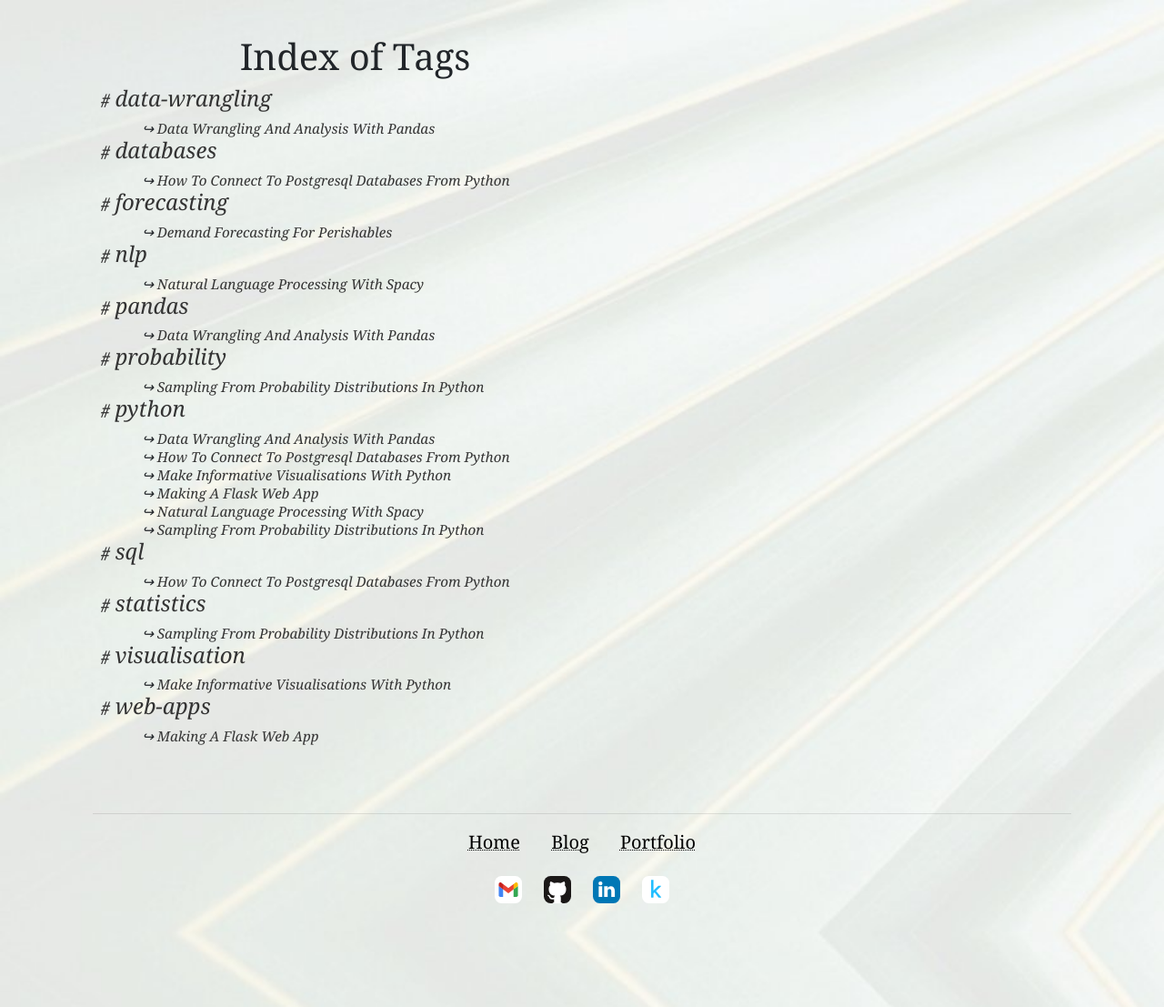
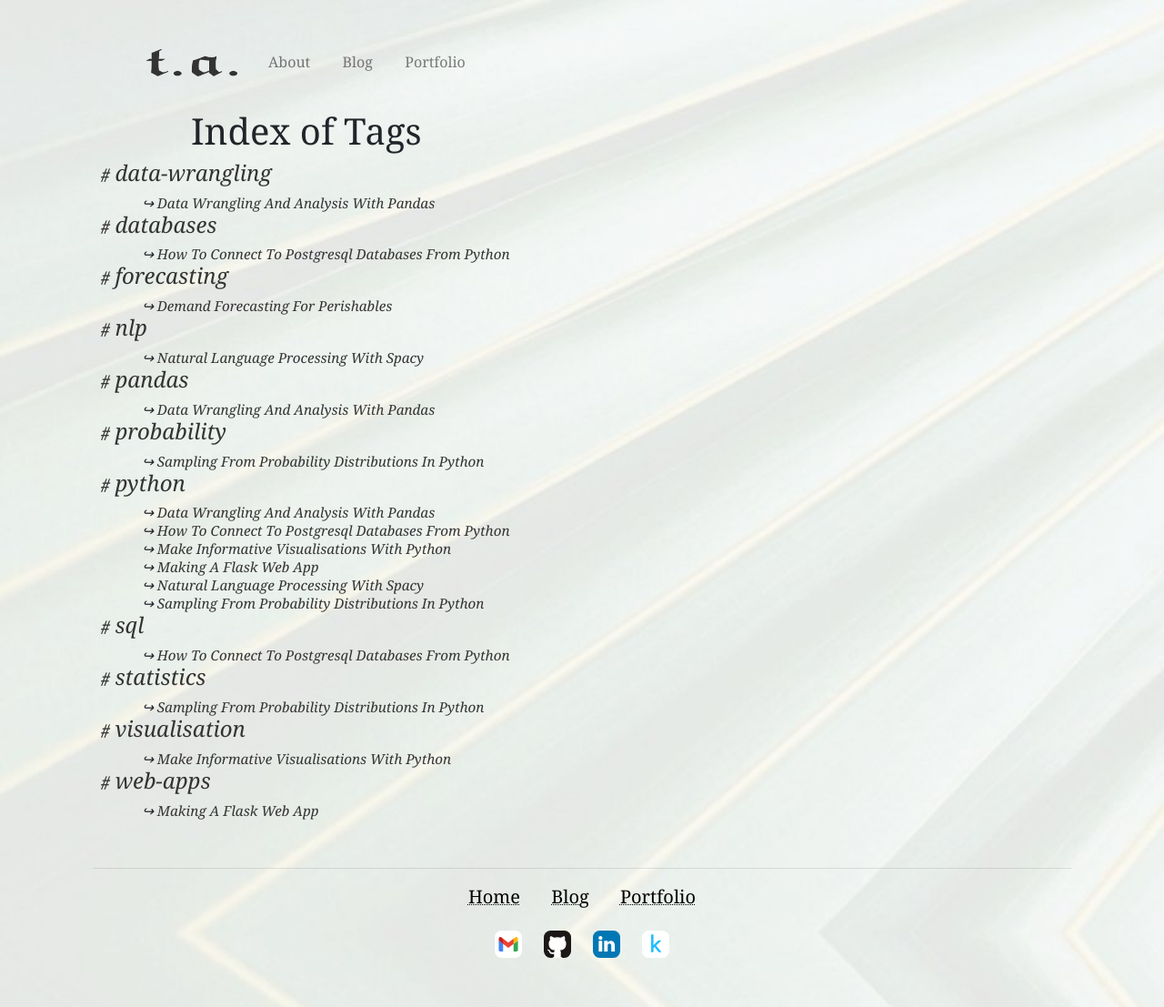
Before and after one commit to Tim-Abwao/tim-abwao.github.io, a Jekyll site: the page built from tags.html, in a window 1280 px wide. Shown: the whole page at 91% size. Built offline with Jekyll 4.4.1, drawn with Linux system fonts in a browser that asks for light colours.

Commit message:
Add navbar to tags page

```diff
--- a/assets/css/tags.sass
+++ b/assets/css/tags.sass
@@ -5,7 +5,7 @@ body
   margin: 3% 8%
 
 h1
-  margin-left: 15%
+  margin-left: 10%
 
 .tag-container
   font: oblique 0.95em Georgia, serif
--- a/tags.html
+++ b/tags.html
@@ -2,6 +2,8 @@
 layout: default
 css_file: tags
 ---
+
+{% include nav.html %}
 
 <h1>Index of Tags</h1>
 <div class="tag-container">
```
